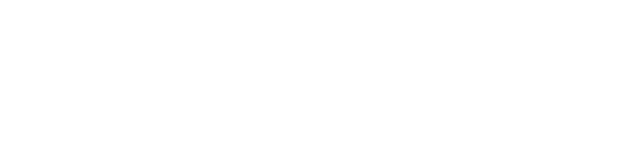
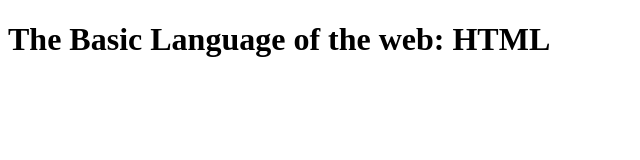
Before and after one commit to erikholm97/ResponsiveWebsite, a plain HTML site: page index.html in a window 1280 px wide. Shown: the whole page, without its empty margins (0-640 px from the left). Drawn offline with Linux system fonts and the light colour scheme.

Commit message:
Update index.html

```diff
--- a/index.html
+++ b/index.html
@@ -1,4 +1,9 @@
 <!DOCTYPE html>
 <html>
-  <head></head>
+  <head>
+    <title>The Basic Language of the web: HTML</title>
+  </head>
+  <body>
+    <h1>The Basic Language of the web: HTML</h1>
+  </body>
 </html>
```
